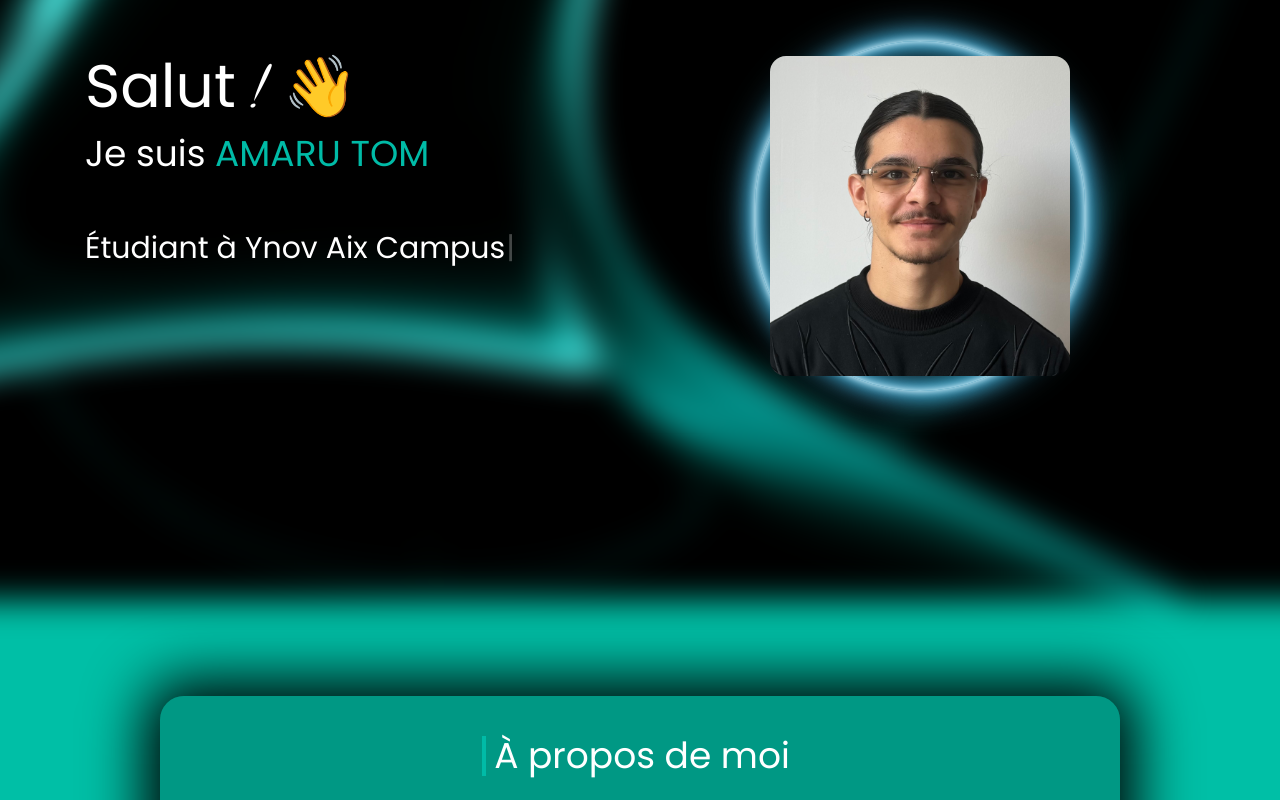
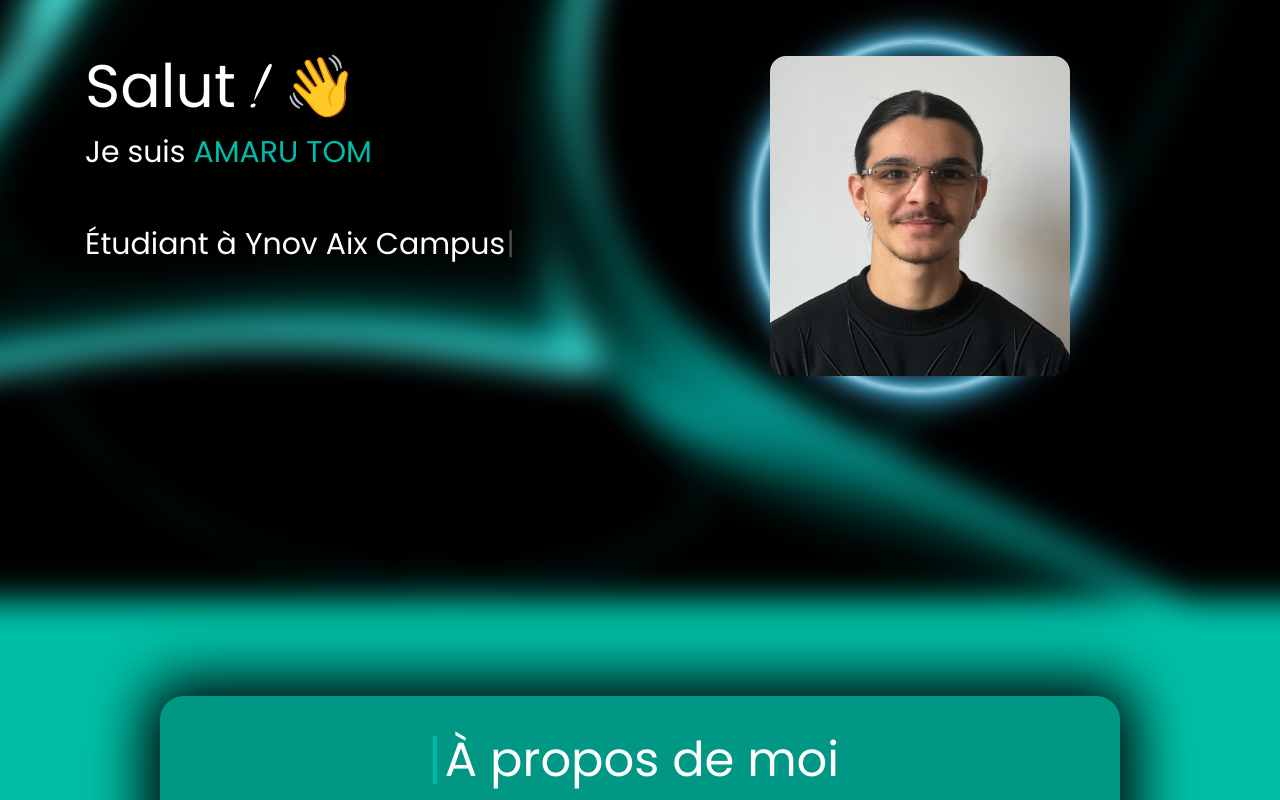
Before and after one commit to Shiokaa/Portfolio, a Next.js app: page / in a window 1280 px wide. Shown: the part 240-1040 px from the top of the page. Built offline with nearby package versions, Linux system fonts and the light colour scheme.

Commit message:
style(global.css): change responsiveness on h2 and h3 tags

```diff
--- a/app/globals.css
+++ b/app/globals.css
@@ -31,11 +31,11 @@ h1 {
 }
 
 h2 {
-  @apply text-2xl md:text-3xl lg:text-4xl;
+  @apply text-3xl md:text-4xl lg:text-5xl;
 }
 
 h3 {
-  @apply text-2xl md:text-3xl lg:text-4xl;
+  @apply text-2xl md:text-3xl lg:text-3xl;
 }
 
 p {
```
